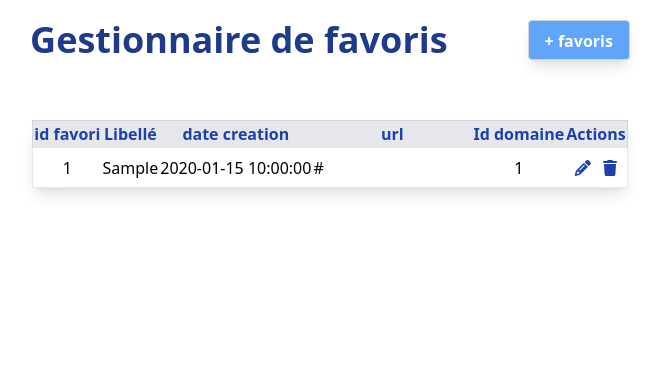
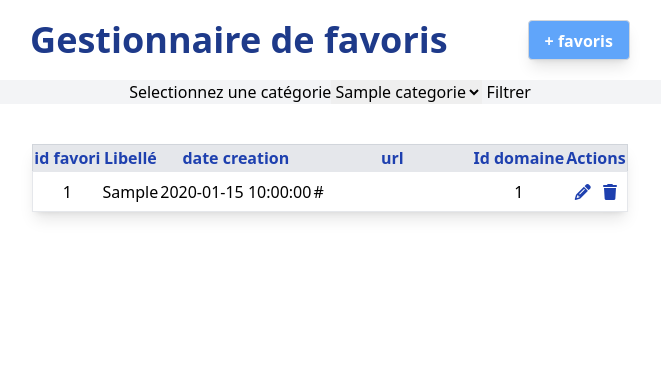
Before and after one commit to agustinZavalaAguilar/brief6, a PHP site: page / in a window 1280 px wide. Shown: the top 380 px of the page, without its empty margins (310-971 px from the left). Run offline with PHP 8.4, Linux system fonts and the light colour scheme; tables that the repository leaves empty or names only in its code hold one stand-in row (values such as "Sample post"); lists and menus that the app fills with data are empty; style sheets or scripts are compiled from the project's sources; some libraries are stand-ins or nearby versions.

Commit message:
alimentation dynamique de menu deroulant

```diff
--- a/src/index.php
+++ b/src/index.php
@@ -11,7 +11,7 @@
     <!-----------font Roboto--------------->
     <link rel="stylesheet" href="https://fonts.googleapis.com/css2?family=Roboto:wght@400;700&display=swap">
 </head>
-<body>
+<body class="bg-">
     <!---Cherche le fichier header, pour lisibilité---->
     <?php include("header.php"); ?>
     <!----Cherche le fichier qui questionne la base de données------>
@@ -19,6 +19,30 @@
     <!--Affichage (SELECT) :-->
     <?php $result = $pdo->query("SELECT * FROM favoris /*WHERE prenom='julien'*/");
     $favoris = $result->fetchAll(PDO::FETCH_ASSOC);?>
+    <!--Requête par categorie-->
+    <?php $result = $pdo->query("SELECT * FROM categorie /*WHERE prenom='julien'*/");
+    $categories = $result->fetchAll(PDO::FETCH_ASSOC);?>
+
+
+
+    <!--Requête par domaine-->
+    <?php $result = $pdo->query("SELECT * FROM categorie /*WHERE prenom='julien'*/");
+    $categories = $result->fetchAll(PDO::FETCH_ASSOC);?>
+    <div class="flex justify-center block bg-gray-100">
+    <!--Row avec les boutons de tri------------>
+        <h2>Selectionnez une catégorie</h2>
+        <form action="" method="GET">
+            <select name="filtreCategorie" value="filtreCategorie">
+            <?php foreach ($categories as $categorie) { ?>
+                <option class="font-normal" ><?= $categorie['nom_cat'] ?></option>
+            <?php
+            }
+            ?>
+            </select>
+            <button type="submit">Filtrer</button>
+        </form>
+
+    </div>
     <section id="favoris" class="flex justify-center">
         <table class="table_favori m-10 border border-gray-300 shadow-lg">
             <!--Titres du tablau----------------------->
```
